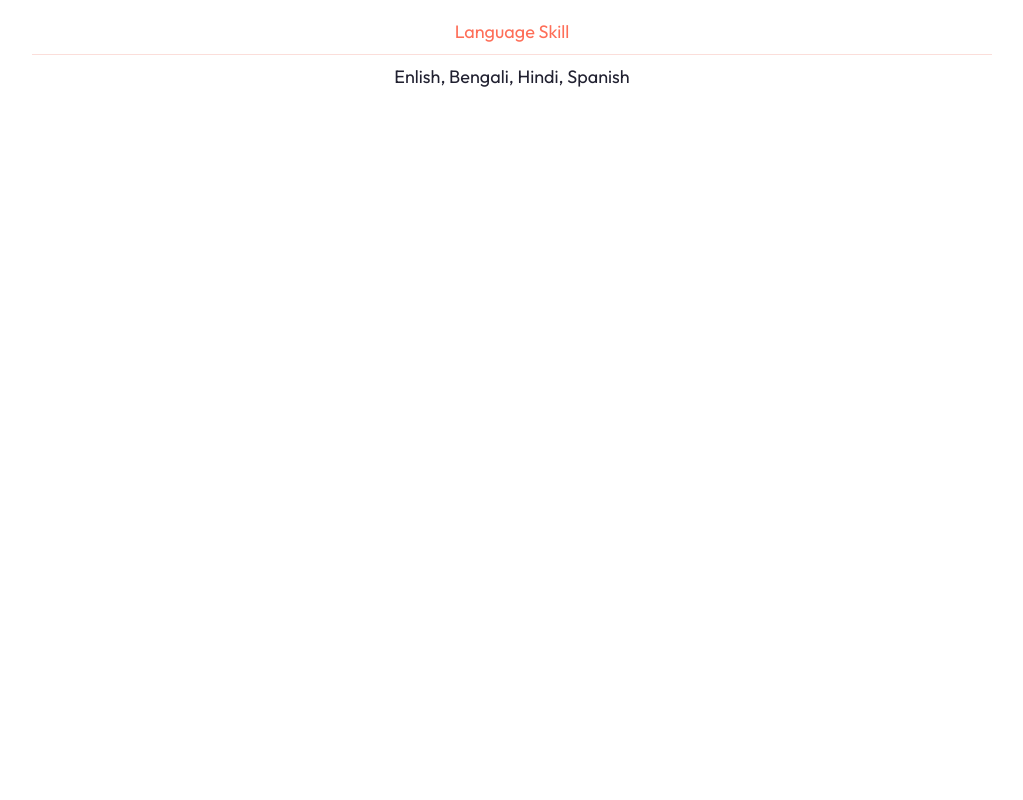
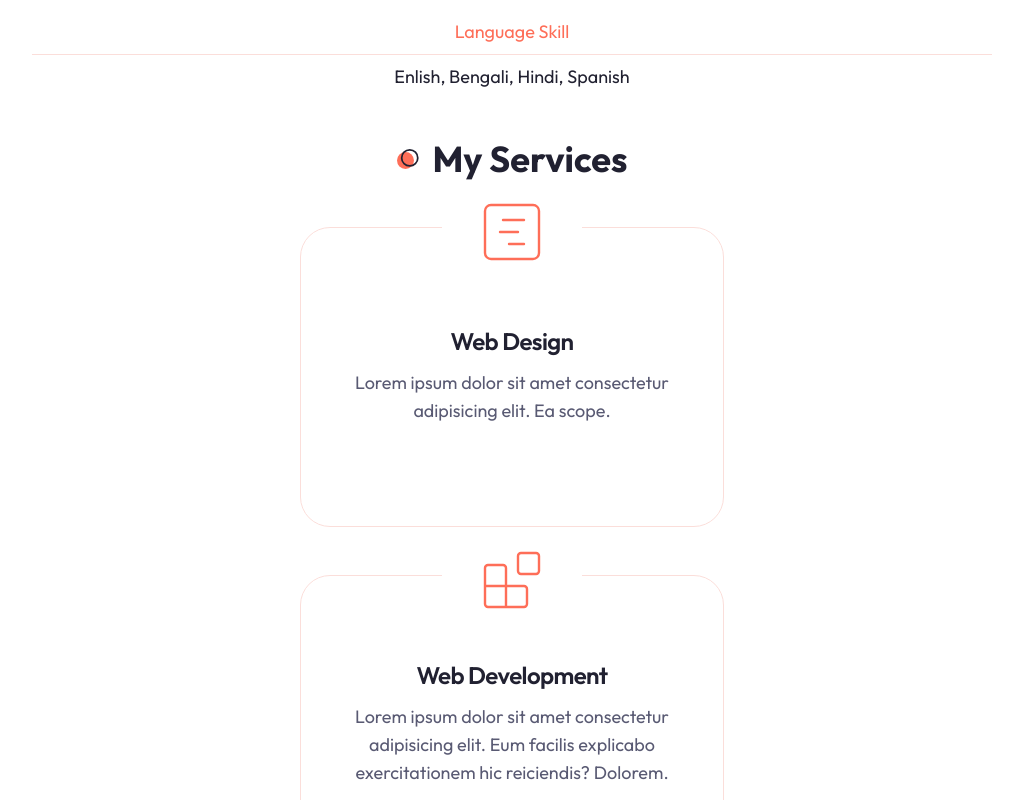
Before and after one commit to ArfinHasib/portfolio-3.0, a Next.js app: page / in a window 1280 px wide. Shown: the part 1460-2260 px from the top of the page, without its empty margins (128-1151 px from the left). Built offline with nearby package versions, Linux system fonts and the light colour scheme.

Commit message:
Building the services section

```diff
--- a/app/page.jsx
+++ b/app/page.jsx
@@ -1,11 +1,13 @@
 import Hero from '../components/Hero';
 import About from '../components/About';
+import Services from '../components/Services';
 
 export default function Home() {
    return (
       <main>
          <Hero />
          <About />
+         <Services />
       </main>
    );
 }
--- /dev/null
+++ b/components/Services.jsx
@@ -0,0 +1,66 @@
+import { GanttChartSquare, Blocks, Gem } from 'lucide-react';
+import {
+   Card,
+   CardContent,
+   CardDescription,
+   CardHeader,
+   CardTitle,
+} from '../components/ui/card';
+
+const servicesData = [
+   {
+      icon: <GanttChartSquare size={72} strokeWidth={0.8} />,
+      title: 'Web Design',
+      description:
+         'Lorem ipsum dolor sit amet consectetur adipisicing elit. Ea scope.',
+   },
+   {
+      icon: <Blocks size={72} strokeWidth={0.8} />,
+      title: 'Web Development',
+      description:
+         'Lorem ipsum dolor sit amet consectetur adipisicing elit. Eum facilis explicabo exercitationem hic reiciendis? Dolorem.',
+   },
+   {
+      icon: <Gem size={72} strokeWidth={0.8} />,
+      title: 'App Development',
+      description:
+         'Lorem ipsum dolor sit amet consectetur adipisicing elit. Earum voluptate quisquam libero cumque possimus culpa dicta',
+   },
+];
+
+const Services = () => {
+   return (
+      <section className='mb-12 xl:mb-36'>
+         <div className='container mx-auto'>
+            <h2 className='section-title mb-12 xl:mb-24 text-center mx-auto'>
+               My Services
+            </h2>
+            {/* grid items */}
+            <div className='grid xl:grid-cols-3 justify-center gap-y-12 xl:gap-y-24 xl:gap-x-8'>
+               {servicesData.map((item, index) => {
+                  return (
+                     <Card
+                        className='w-full max-w-[424px] h-[300px] flex flex-col pt-16 pb-10 justify-center items-center relative'
+                        key={index}
+                     >
+                        <CardHeader className='text-primary absolute -top-[60px]'>
+                           <div className='w-[140px] h-[80px] bg-white dark:bg-background flex justify-center items-center'>
+                              {item.icon}
+                           </div>
+                        </CardHeader>
+                        <CardContent className='text-center'>
+                           <CardTitle className='mb-4'>{item.title}</CardTitle>
+                           <CardDescription className='text-lg'>
+                              {item.description}
+                           </CardDescription>
+                        </CardContent>
+                     </Card>
+                  );
+               })}
+            </div>
+         </div>
+      </section>
+   );
+};
+
+export default Services;
--- a/components/ui/card.jsx
+++ b/components/ui/card.jsx
@@ -1,50 +1,68 @@
-import * as React from "react"
+import * as React from 'react';
 
-import { cn } from "@/lib/utils"
+import { cn } from '../../lib/utils';
 
 const Card = React.forwardRef(({ className, ...props }, ref) => (
    <div
       ref={ref}
-    className={cn("rounded-lg border bg-card text-card-foreground shadow-sm", className)}
-    {...props} />
-))
-Card.displayName = "Card"
+      className={cn(
+         'rounded-[30px] border bg-background text-card-foreground',
+         className
+      )}
+      {...props}
+   />
+));
+Card.displayName = 'Card';
 
 const CardHeader = React.forwardRef(({ className, ...props }, ref) => (
    <div
       ref={ref}
-    className={cn("flex flex-col space-y-1.5 p-6", className)}
-    {...props} />
-))
-CardHeader.displayName = "CardHeader"
+      className={cn('flex flex-col space-y-1.5 p-6', className)}
+      {...props}
+   />
+));
+CardHeader.displayName = 'CardHeader';
 
 const CardTitle = React.forwardRef(({ className, ...props }, ref) => (
    <h3
       ref={ref}
-    className={cn("text-2xl font-semibold leading-none tracking-tight", className)}
-    {...props} />
-))
-CardTitle.displayName = "CardTitle"
+      className={cn(
+         'text-2xl font-semibold leading-none tracking-tight',
+         className
+      )}
+      {...props}
+   />
+));
+CardTitle.displayName = 'CardTitle';
 
 const CardDescription = React.forwardRef(({ className, ...props }, ref) => (
    <p
       ref={ref}
-    className={cn("text-sm text-muted-foreground", className)}
-    {...props} />
-))
-CardDescription.displayName = "CardDescription"
+      className={cn('text-sm text-muted-foreground', className)}
+      {...props}
+   />
+));
+CardDescription.displayName = 'CardDescription';
 
 const CardContent = React.forwardRef(({ className, ...props }, ref) => (
-  <div ref={ref} className={cn("p-6 pt-0", className)} {...props} />
-))
-CardContent.displayName = "CardContent"
+   <div ref={ref} className={cn('p-6 pt-0', className)} {...props} />
+));
+CardContent.displayName = 'CardContent';
 
 const CardFooter = React.forwardRef(({ className, ...props }, ref) => (
    <div
       ref={ref}
-    className={cn("flex items-center p-6 pt-0", className)}
-    {...props} />
-))
-CardFooter.displayName = "CardFooter"
+      className={cn('flex items-center p-6 pt-0', className)}
+      {...props}
+   />
+));
+CardFooter.displayName = 'CardFooter';
 
-export { Card, CardHeader, CardFooter, CardTitle, CardDescription, CardContent }
+export {
+   Card,
+   CardHeader,
+   CardFooter,
+   CardTitle,
+   CardDescription,
+   CardContent,
+};
```
Lines whose indentation alone changed are shown as unchanged.
